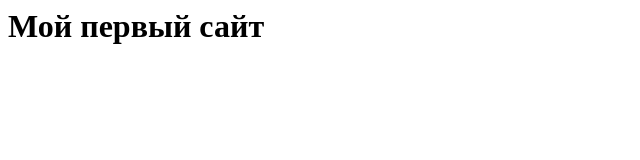
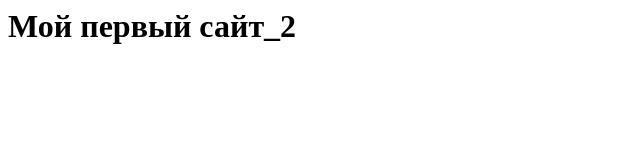
Before and after one commit to den220/test, a plain HTML site: page index.html in a window 1280 px wide. Shown: the full height of the page, 0-640 px from the left. Drawn offline with Linux system fonts and the light colour scheme.

Commit message:
Update index.html

```diff
--- a/index.html
+++ b/index.html
@@ -1,3 +1,3 @@
 <html>
-  <h1>Мой первый сайт</h1>
+  <h1>Мой первый сайт_2</h1>
 </html>
```
